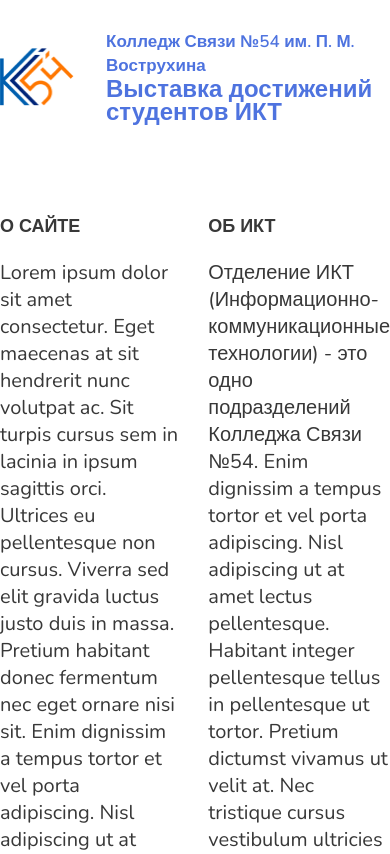
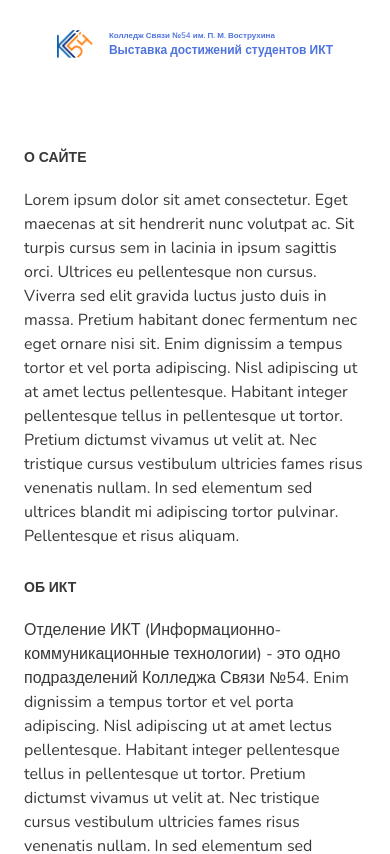
Before and after one commit to piybeep/portfolio-ikt54, a Next.js app: page / in a window 390 px wide. Shown: the top 854 px of the page. Built offline with nearby package versions, Linux system fonts and the light colour scheme.

Commit message:
adaptive header and footer

```diff
--- a/src/app/Layout/Layout.jsx
+++ b/src/app/Layout/Layout.jsx
@@ -1,22 +1,32 @@
-import Image from 'next/image'
-import React from 'react'
+import Image from "next/image";
+import React from "react";
+import s from "../../styles/Layout.module.scss";
 
 const Layout = ({ children }) => {
     return (
         <>
-            <div className='flex-center w-full gap-x-8 mb-[90px]'>
-                <Image src={'/img/logo.png'} alt='ikt54' width={74} height={57} />
-                <div className='font-semibold text-sky'>
-                    <p className='text-[17px] leading-6'>Колледж Связи №54 им. П. М. Вострухина</p>
-                    <p className='text-[24px] leading-[23px]'>Выставка достижений студентов ИКТ</p>
+            <div className={s.header}>
+                <Image
+                    src={"/img/logo.png"}
+                    alt="ikt54"
+                    width={74}
+                    height={57}
+                />
+                <div className="font-semibold text-sky">
+                    <p className={s.title1}>
+                        Колледж Связи №54 им. П. М. Вострухина
+                    </p>
+                    <p className={s.title2}>
+                        Выставка достижений студентов ИКТ
+                    </p>
                 </div>
             </div>
             {children}
-            <div className='w-fit ml-auto font-bold text-[16px] leading-[22px] text-default mt-40'>
+            <div className="w-fit ml-auto font-bold text-[16px] leading-[22px] text-default mt-40">
                 © ikt54.ru, 2023
             </div>
         </>
-    )
-}
+    );
+};
 
-export default Layout
+export default Layout;
--- a/src/app/Layout/LayoutBasic.jsx
+++ b/src/app/Layout/LayoutBasic.jsx
@@ -1,11 +1,11 @@
-import React from 'react'
+import React from "react";
 
 const LayoutBasic = ({ children }) => {
     return (
-        <div className='max-w-[1300px] mt-[30px] mb-[60px] mx-auto'>
+        <div className="max-w-[1300px] mt-[30px] mb-[60px] mx-auto px-6">
             {children}
         </div>
-    )
-}
+    );
+};
 
-export default LayoutBasic
+export default LayoutBasic;
--- a/src/app/components/Info/Info.jsx
+++ b/src/app/components/Info/Info.jsx
@@ -1,73 +1,79 @@
-import React from 'react'
-import s from './Info.module.scss'
+import React from "react";
+import s from "./Info.module.scss";
 // import tg from '@/img/img/tg.jpg'
 // import ikt from '@/img/img/ikt.jpg'
 // import vk from '@/img/img/vk.jpg'
-import Image from 'next/image'
+import Image from "next/image";
 
 const Info = () => {
-
     const data = [
         {
-      src: '/img/ikt.jpg',
-      text: 'ks54.ru',
-      alt: 'ikt54'
+            src: "/img/ikt.jpg",
+            text: "ks54.ru",
+            alt: "ikt54",
         },
         {
-      src: '/img/vk.jpg',
-      text: 'ks54_ikt',
-      alt: 'vk54'
+            src: "/img/vk.jpg",
+            text: "ks54_ikt",
+            alt: "vk54",
         },
         {
-      src: '/img/tg.jpg',
-      text: '@ks54_ikt',
-      alt: 'tg54'
-    }
-  ]
+            src: "/img/tg.jpg",
+            text: "@ks54_ikt",
+            alt: "tg54",
+        },
+    ];
 
     const dataText = [
         {
-      title: 'о сайте',
-      text: 'Lorem ipsum dolor sit amet consectetur. Eget maecenas at sit hendrerit nunc volutpat ac. Sit turpis cursus sem in lacinia in ipsum sagittis orci. Ultrices eu pellentesque non cursus. Viverra sed elit gravida luctus justo duis in massa. Pretium habitant donec fermentum nec eget ornare nisi sit. Enim dignissim a tempus tortor et vel porta adipiscing. Nisl adipiscing ut at amet lectus pellentesque. Habitant integer pellentesque tellus in pellentesque ut tortor. Pretium dictumst vivamus ut velit at. Nec tristique cursus vestibulum ultricies fames risus venenatis nullam. In sed elementum sed ultrices blandit mi adipiscing tortor pulvinar. Pellentesque et risus aliquam.',
-      id: 1
+            title: "о сайте",
+            text:
+                "Lorem ipsum dolor sit amet consectetur. Eget maecenas at sit hendrerit nunc volutpat ac. Sit turpis cursus sem in lacinia in ipsum sagittis orci. Ultrices eu pellentesque non cursus. Viverra sed elit gravida luctus justo duis in massa. Pretium habitant donec fermentum nec eget ornare nisi sit. Enim dignissim a tempus tortor et vel porta adipiscing. Nisl adipiscing ut at amet lectus pellentesque. Habitant integer pellentesque tellus in pellentesque ut tortor. Pretium dictumst vivamus ut velit at. Nec tristique cursus vestibulum ultricies fames risus venenatis nullam. In sed elementum sed ultrices blandit mi adipiscing tortor pulvinar. Pellentesque et risus aliquam.",
+            id: 1,
         },
         {
-      title: 'об икт',
-      text: 'Отделение ИКТ (Информационно-коммуникационные технологии) - это одно подразделений Колледжа Связи №54. Enim dignissim a tempus tortor et vel porta adipiscing. Nisl adipiscing ut at amet lectus pellentesque. Habitant integer pellentesque tellus in pellentesque ut tortor. Pretium dictumst vivamus ut velit at. Nec tristique cursus vestibulum ultricies fames risus venenatis nullam. In sed elementum sed ultrices blandit mi adipiscing tortor pulvinar.',
-      id: 2
+            title: "об икт",
+            text:
+                "Отделение ИКТ (Информационно-коммуникационные технологии) - это одно подразделений Колледжа Связи №54. Enim dignissim a tempus tortor et vel porta adipiscing. Nisl adipiscing ut at amet lectus pellentesque. Habitant integer pellentesque tellus in pellentesque ut tortor. Pretium dictumst vivamus ut velit at. Nec tristique cursus vestibulum ultricies fames risus venenatis nullam. In sed elementum sed ultrices blandit mi adipiscing tortor pulvinar.",
+            id: 2,
         },
-  ]
+    ];
 
     return (
-    <div className='flex flex-col gap-y-[70px] mb-[146px]'>
-      <div className='flex gap-x-[30px]'>
-        {
-          dataText.map(el => {
+        <div className="flex flex-col gap-y-[70px] mb-[146px]">
+            <div className={s.infoCont}>
+                {dataText.map((el) => {
                     return (
-              <div className={s.infoCont} key={el.id}>
+                        <div className={s.infoEl} key={el.id}>
                             <h1>{el.title}</h1>
-                <p>
+                            <p>{el.text}</p>
+                        </div>
+                    );
+                })}
+            </div>
+            <div className="flex-center gap-x-[43px]">
+                {data.map((el, ind) => {
+                    return (
+                        <div
+                            className="flex flex-col items-center gap-y-[10px]"
+                            key={ind}
+                        >
+                            <Image
+                                src={el.src}
+                                className={s.image}
+                                width={60}
+                                height={60}
+                                alt={el.alt}
+                            />
+                            <p className="text-sky font-semibold text-[16px] leading-[22px]">
                                 {el.text}
                             </p>
                         </div>
-            )
-          })
-        }
-      </div>
-      <div className='flex-center gap-x-[43px]'>
-        {
-          data.map((el, ind) => {
-            return (
-              <div className='flex flex-col items-center gap-y-[10px]' key={ind}>
-                <Image src={el.src} className={s.image} width={60} height={60} alt={el.alt} />
-                <p className='text-sky font-semibold text-[16px] leading-[22px]'>{el.text}</p>
-              </div>
-            )
-          })
-        }
+                    );
+                })}
             </div>
         </div>
-  )
-}
+    );
+};
 
-export default Info
+export default Info;
--- a/src/app/components/Info/Info.module.scss
+++ b/src/app/components/Info/Info.module.scss
@@ -1,12 +1,16 @@
 .infoCont {
+    @apply gap-[30px] flex xl:flex-col;
+}
+
+.infoEl {
     @apply gap-y-[20px] flex flex-col text-default;
 
     h1 {
-        @apply text-[18px] leading-[25px] font-bold uppercase;
+        @apply text-[18px] leading-[25px] font-bold uppercase lg:text-sm;
     }
 
     p {
-        @apply text-[20px] leading-[27px] font-normal;
+        @apply text-[20px] leading-[27px] font-normal lg:text-base;
     }
 }
 
--- /dev/null
+++ b/src/styles/Layout.module.scss
@@ -0,0 +1,15 @@
+.header {
+    @apply mb-[90px] flex-center w-full gap-x-8 lg:gap-x-4 md:mb-14;
+
+    img {
+        @apply lg:w-9 lg:h-7;
+    }
+}
+
+.title1 {
+    @apply text-[17px] lg:text-[8px] lg:leading-3 leading-6;
+}
+
+.title2 {
+    @apply text-[24px] leading-[23px] lg:text-xs;
+}
--- a/tailwind.config.js
+++ b/tailwind.config.js
@@ -8,6 +8,11 @@ module.exports = {
     colors: {
       sky: '#4E73DF',
       default: '#383838'
+    },
+    screens: {
+      'xl': { 'max': '1024px' },
+      'lg': { 'max': '768px' },
+      'md': { 'max': '370px' }
     }
   },
   plugins: [
```
Lines whose indentation alone changed are shown as unchanged.
